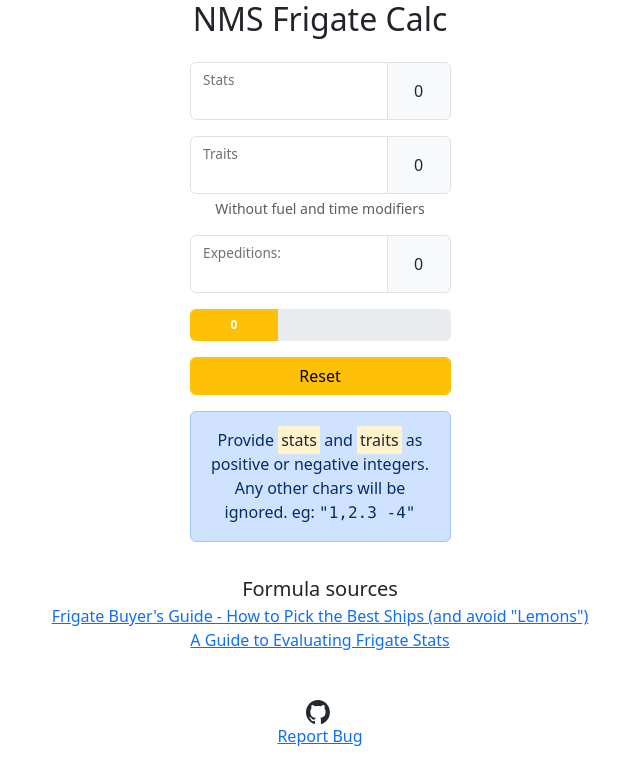
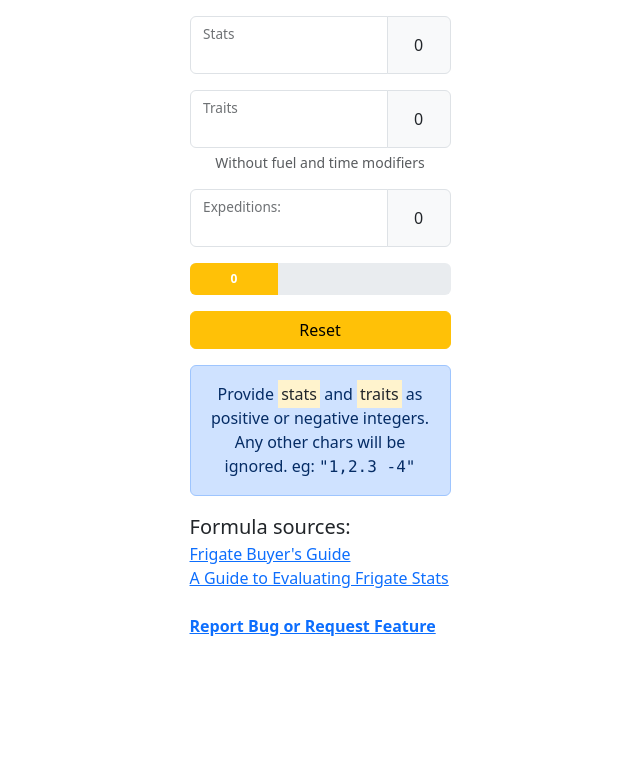
Before and after one commit to gander/nms-frigate-calc, a Vue app: page / in a window 1280 px wide. Shown: the top 784 px of the page, without its empty margins (320-960 px from the left). Built offline with nearby package versions, Linux system fonts and the light colour scheme.

Commit message:
refactor: redesign links

```diff
--- a/index.html
+++ b/index.html
@@ -7,7 +7,7 @@
     <link rel="icon" type="image/png" sizes="16x16" href="/favicon-16x16.png">
     <meta name="viewport" content="width=device-width, initial-scale=1.0"/>
     <title>NMS Frigate Calc v%VITE_APP_VERSION%</title>
-    <meta name="description" content="NMS Frigate Calc"/>
+    <meta name="description" content="NMS Frigate Calculator"/>
     <meta name="theme-color" content="#ffffff"/>
 </head>
 <body>
--- a/src/App.vue
+++ b/src/App.vue
@@ -104,8 +104,6 @@ watch(validStat, (value) => {
 <template>
   <div class="container">
     <div class="row justify-content-center align-items-center">
-      <h1 class="text-center h2">NMS Frigate Calc</h1>
-
       <div class="col-sm-7 col-md-5 col-lg-4 col-xl-3">
 
         <div class="mt-3 input-group">
@@ -152,26 +150,19 @@ watch(validStat, (value) => {
           Any other chars will be ignored. eg: <span class="font-monospace">"1,2.3 -4"</span>
         </div>
 
-      </div>
-    </div>
-    <div class="row" v-if="telemetryImg">
+        <div v-if="telemetryImg">
           <div class="telemetry">
             <img :src="telemetryImg" alt="">
           </div>
         </div>
-    <div class="row">
-      <div class="col mt-3 d-flex flex-column align-items-center">
-        <div class="lead">Formula sources</div>
-        <a href="https://steamcommunity.com/sharedfiles/filedetails/?id=1505175794" target="_blank" data-umami-event="steam" data-tianji-event="steam">Frigate Buyer's Guide - How to Pick the Best Ships (and avoid "Lemons")</a>
+
+        <div class="col mt-3 d-flex flex-column align-items-start">
+          <div class="lead">Formula sources:</div>
+          <a href="https://steamcommunity.com/sharedfiles/filedetails/?id=1505175794" target="_blank" data-umami-event="steam" data-tianji-event="steam">Frigate Buyer's Guide</a>
           <a href="https://www.reddit.com/r/NoMansSkyTheGame/comments/knjokc/a_guide_to_evaluating_frigate_stats/" target="_blank" data-umami-event="reddit" data-tianji-event="reddit">A Guide to Evaluating Frigate Stats</a>
+          <a href="https://github.com/gander/nms-frigate-calc/issues" target="_blank" class="d-flex mt-4 flex-column align-items-center fw-bold" data-umami-event="github" data-tianji-event="github">Report Bug or Request Feature</a>
         </div>
-    </div>
-    <div class="row">
-      <div class="col text-center mt-5">
-        <a href="https://github.com/gander/nms-frigate-calc/issues" target="_blank" class=" d-flex flex-column align-items-center" data-umami-event="github" data-tianji-event="github">
-          <img src="../assets/github.svg" alt="GitHub" width="24" height="24" class="d-inline-block align-text-top me-1"/>
-          Report Bug
-        </a>
+
       </div>
     </div>
   </div>
@@ -184,6 +175,7 @@ watch(validStat, (value) => {
   justify-content: center;
   cursor: help;
 }
+
 .telemetry {
   text-align: center;
 }
--- a/vite.config.ts
+++ b/vite.config.ts
@@ -31,7 +31,7 @@ export default defineConfig(({command}) => {
     const pwaOptions = {
         includeAssets: ['favicon-32x32.png', 'favicon-16x16.png', 'apple-touch-icon.png', 'robots.txt'],
         manifest: {
-            id: 'dev.gander.nms-frigate-calc',
+            id: 'tools.gander.nms',
             name: 'No Man\'s Sky Frigate Calculator',
             short_name: 'NMS Frigate Calc',
             description: 'A calculator to check the profitability of buying a frigate ship in No Man\'s Sky game.',
```
Also changed, not shown: package.json (+13 -12 lines), 1 other file (tests, documents, lock files or other folders). Lines whose indentation alone changed are shown as unchanged.
